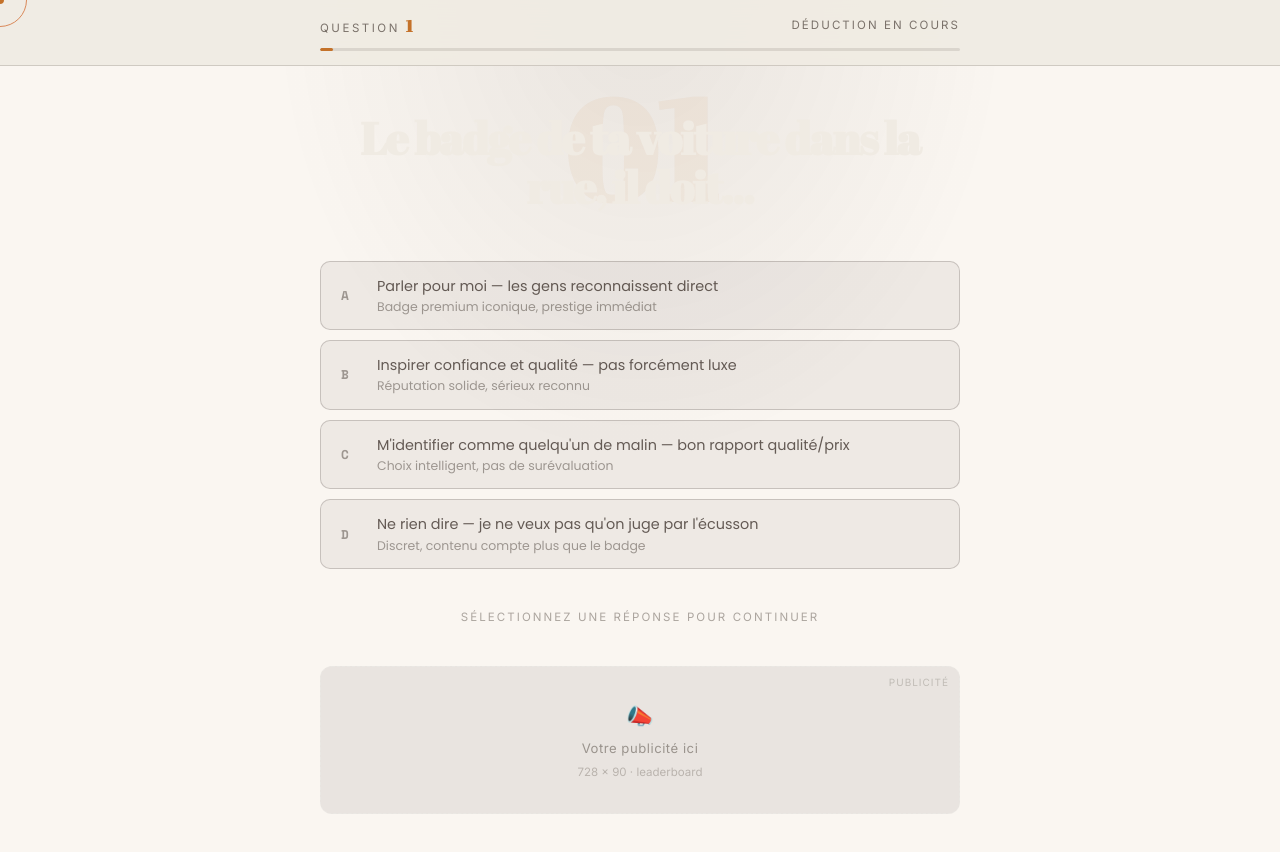
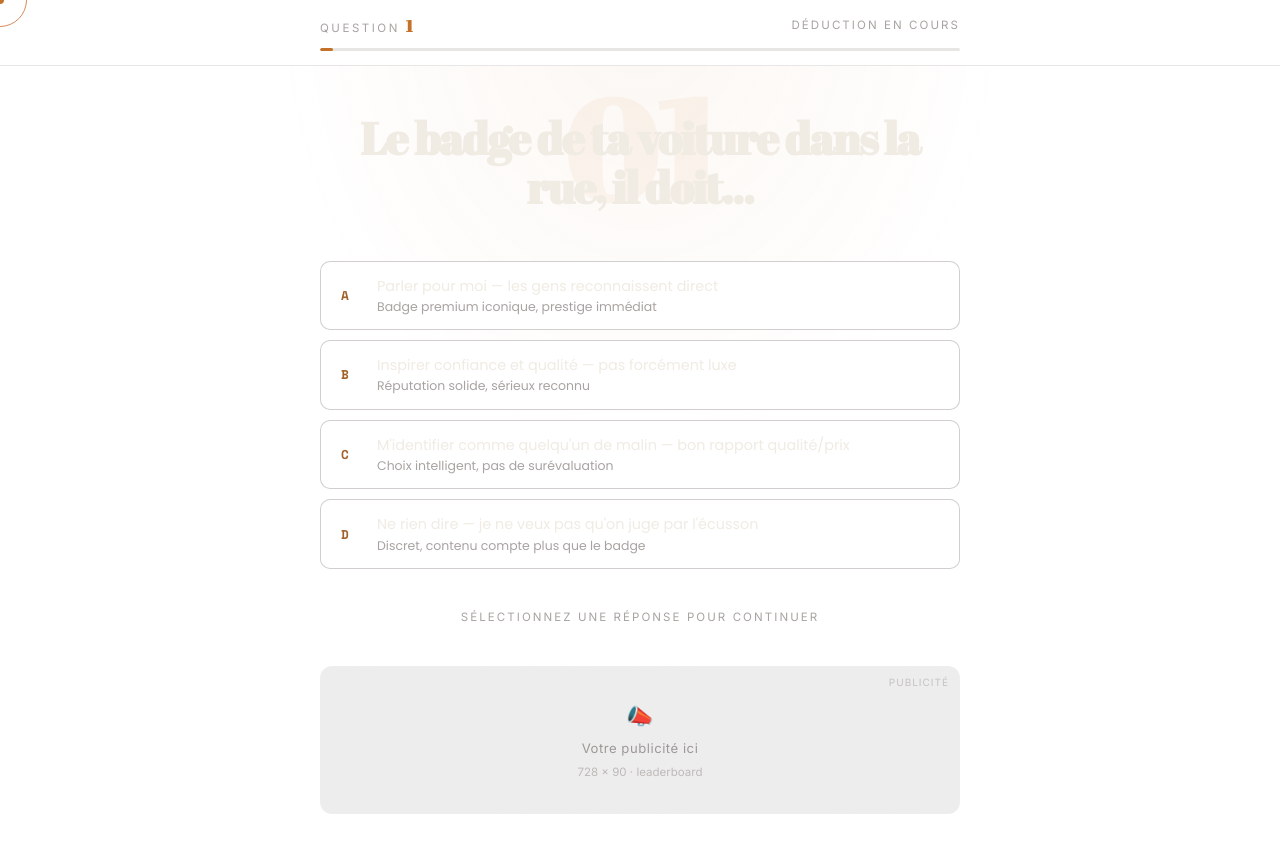
Before and after one commit to radiaboujdid11/Car-Advisor-, a React (Vite) app in the folder frontend/: page /quiz in a window 1280 px wide. Both pictures are taken after a click on the button "Commencer l'analyse →". Shown: the top 852 px of the page. Built offline with nearby package versions, Linux system fonts and the light colour scheme.

Commit message:
Quiz: boutons reponses et textes visibles sur fond blanc

```diff
--- a/frontend/src/pages/Quiz.jsx
+++ b/frontend/src/pages/Quiz.jsx
@@ -230,20 +230,20 @@ function QuestionCard({ question, confidence, leadingCar, selected, visible, onA
   if (!question) return null;
 
   return (
-    <div style={{ minHeight: '100vh', background: '#faf6f1', display: 'flex', flexDirection: 'column', position: 'relative' }}>
-      <div style={{ position: 'fixed', top: 0, left: '50%', transform: 'translateX(-50%)', width: '800px', height: '500px', background: 'radial-gradient(ellipse at center top, rgba(26,13,6,.08) 0%, transparent 65%)', pointerEvents: 'none' }} />
+    <div style={{ minHeight: '100vh', background: 'var(--bg)', display: 'flex', flexDirection: 'column', position: 'relative' }}>
+      <div style={{ position: 'fixed', top: 0, left: '50%', transform: 'translateX(-50%)', width: '800px', height: '500px', background: 'radial-gradient(ellipse at center top, rgba(196,114,42,.06) 0%, transparent 65%)', pointerEvents: 'none' }} />
 
       {/* Top bar */}
-      <div style={{ position: 'sticky', top: 0, zIndex: 10, borderBottom: '1px solid rgba(26,13,6,.15)', background: 'rgba(240,235,227,.95)', backdropFilter: 'blur(16px)', padding: '.875rem 1.5rem' }}>
+      <div style={{ position: 'sticky', top: 0, zIndex: 10, borderBottom: '1px solid rgba(26,13,6,.1)', background: 'rgba(255,255,255,.95)', backdropFilter: 'blur(16px)', padding: '.875rem 1.5rem' }}>
         <div style={{ maxWidth: '640px', margin: '0 auto' }}>
           <div style={{ display: 'flex', justifyContent: 'space-between', alignItems: 'center', marginBottom: '10px' }}>
-            <span style={{ fontSize: '.72rem', letterSpacing: '.22em', textTransform: 'uppercase', color: 'rgba(26,13,6,.55)' }}>
+            <span style={{ fontSize: '.72rem', letterSpacing: '.22em', textTransform: 'uppercase', color: 'var(--ink-mute)' }}>
               Question{' '}
               <span style={{ color: 'var(--gold)', fontFamily: 'var(--serif-display)', fontSize: '1rem', fontWeight: 800, letterSpacing: 'normal' }}>
                 {question.number}
               </span>
             </span>
-            <span style={{ fontSize: '.72rem', letterSpacing: '.18em', textTransform: 'uppercase', color: 'rgba(26,13,6,.55)' }}>
+            <span style={{ fontSize: '.72rem', letterSpacing: '.18em', textTransform: 'uppercase', color: 'var(--ink-mute)' }}>
               {confidence > 0
                 ? <><span style={{ color: 'var(--gold)', fontFamily: 'var(--serif-display)', fontWeight: 800, fontSize: '1rem', letterSpacing: 'normal' }}>{confidence}%</span>{' '}confiance</>
                 : 'Déduction en cours'}
@@ -279,7 +279,7 @@ function QuestionCard({ question, confidence, leadingCar, selected, visible, onA
             ))}
           </div>
 
-          <p style={{ textAlign: 'center', fontSize: '.72rem', letterSpacing: '.18em', textTransform: 'uppercase', color: 'rgba(26,13,6,.35)', marginTop: '2.5rem' }}>
+          <p style={{ textAlign: 'center', fontSize: '.72rem', letterSpacing: '.18em', textTransform: 'uppercase', color: 'var(--ink-mute)', marginTop: '2.5rem' }}>
             Sélectionnez une réponse pour continuer
           </p>
 
@@ -299,20 +299,20 @@ function AnswerButton({ answer, isSelected, isDimmed, disabled, onClick }) {
   const [hovered, setHovered] = useState(false);
   const LETTERS = ['A', 'B', 'C', 'D'];
 
-  const borderColor = isSelected ? 'var(--gold)' : hovered && !disabled ? 'rgba(26,13,6,.35)' : 'rgba(26,13,6,.18)';
-  const bg = isSelected ? 'rgba(26,13,6,.16)' : hovered && !disabled ? 'rgba(26,13,6,.08)' : 'rgba(26,13,6,.05)';
+  const borderColor = isSelected ? 'var(--gold)' : hovered && !disabled ? 'var(--gold-deep)' : 'rgba(26,13,6,.2)';
+  const bg = isSelected ? 'rgba(196,114,42,.12)' : hovered && !disabled ? 'var(--bg-2)' : '#ffffff';
 
   return (
     <button onClick={onClick} disabled={disabled}
       onMouseEnter={() => setHovered(true)}
       onMouseLeave={() => setHovered(false)}
-      style={{ width: '100%', textAlign: 'left', border: `1px solid ${borderColor}`, background: bg, padding: '.875rem 1.25rem', borderRadius: '10px', opacity: isDimmed ? .25 : 1, transition: 'border-color .25s, background .25s, opacity .25s', display: 'flex', alignItems: 'center', gap: '1rem' }}
+      style={{ width: '100%', textAlign: 'left', border: `1.5px solid ${borderColor}`, background: bg, padding: '.875rem 1.25rem', borderRadius: '10px', opacity: isDimmed ? .3 : 1, transition: 'border-color .2s, background .2s, opacity .25s', display: 'flex', alignItems: 'center', gap: '1rem', boxShadow: isSelected ? '0 0 0 3px rgba(196,114,42,.15)' : 'none' }}
     >
-      <span style={{ fontFamily: 'var(--mono)', fontSize: '.8rem', color: isSelected ? 'var(--gold)' : 'var(--ink-mute)', fontWeight: 700, minWidth: '20px', transition: 'color .25s' }}>
+      <span style={{ fontFamily: 'var(--mono)', fontSize: '.8rem', color: isSelected ? 'var(--gold)' : 'var(--gold-deep)', fontWeight: 700, minWidth: '20px', transition: 'color .2s' }}>
         {LETTERS[answer.index]}
       </span>
       <div>
-        <p style={{ fontFamily: 'var(--sans)', fontSize: '.9rem', fontWeight: isSelected ? 500 : 400, color: isSelected ? 'var(--ink)' : 'var(--ink-soft)', lineHeight: 1.4, transition: 'color .25s' }}>
+        <p style={{ fontFamily: 'var(--sans)', fontSize: '.9rem', fontWeight: isSelected ? 600 : 400, color: 'var(--ink)', lineHeight: 1.4, transition: 'color .2s' }}>
           {answer.text}
         </p>
         {answer.sub && (
```
